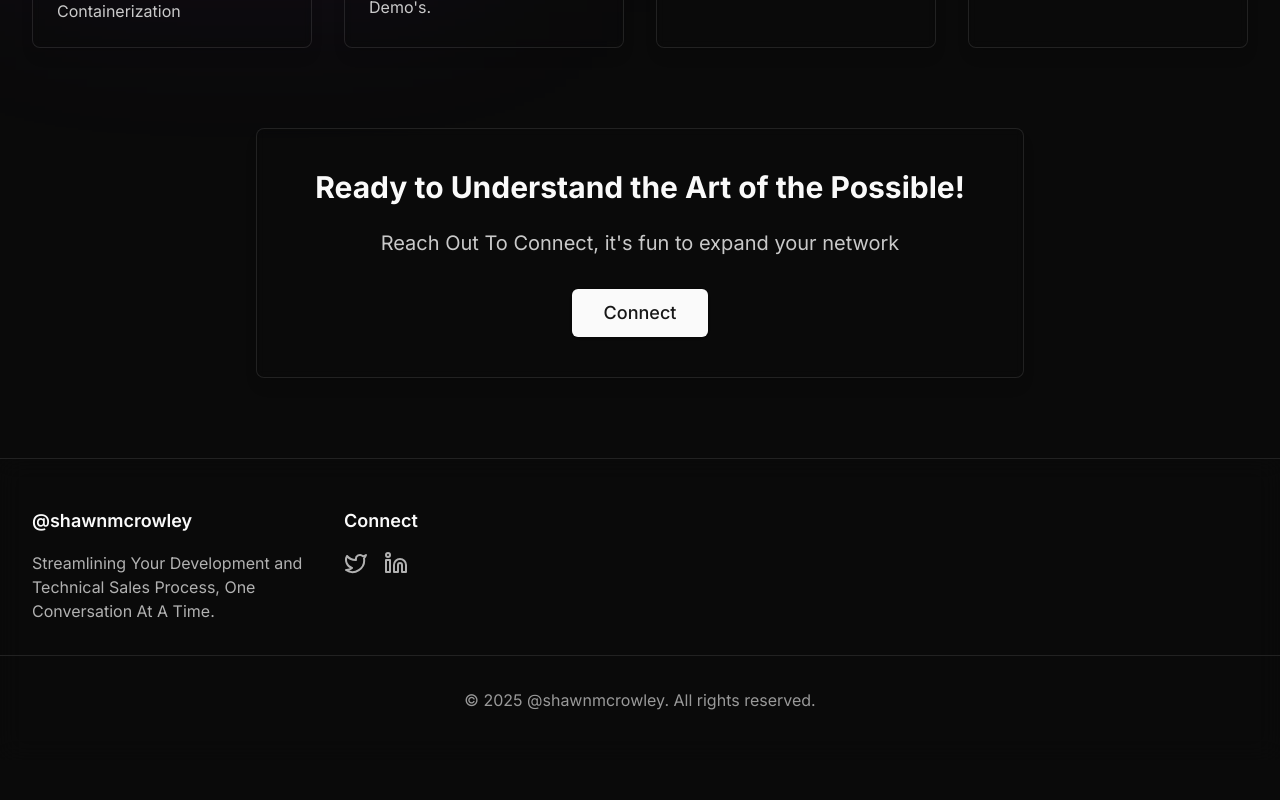
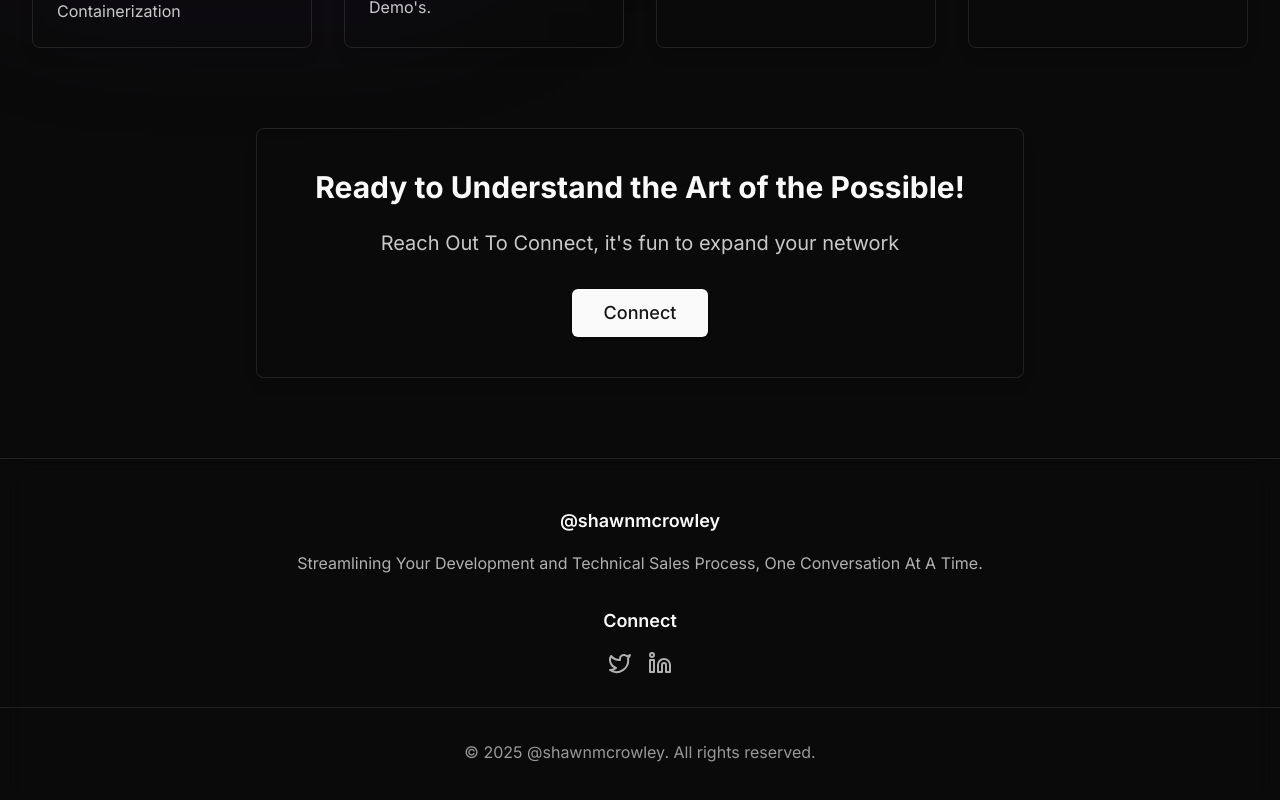
Before and after one commit to shawnmcrowley/shawnmcrowley.github.io, a Next.js app: page / in a window 1280 px wide. Shown: the part 854-1654 px from the top of the page. Before the commit the page ends 1614 px from the top, so only its background shows below. Built offline with nearby package versions, Linux system fonts and the light colour scheme.

Commit message:
Updated Footer

```diff
--- a/app/components/footer.js
+++ b/app/components/footer.js
@@ -4,14 +4,14 @@ import { Twitter, Linkedin } from "lucide-react"
 export default function Footer() {
   return (
     <footer className="backdrop-blur-md bg-background/80 border-t border-white/10 py-12">
-      <div className="container mx-auto grid grid-cols-1 md:grid-cols-4 gap-8">
-        <div>
+      <div className="container mx-auto text-center">
+        <div className="mb-8">
           <h3 className="text-lg font-semibold mb-4">@shawnmcrowley</h3>
-          <p className="text-foreground/70">Streamlining Your Development and Technical Sales Process, One Conversation At A Time.</p>
+          <p className="text-foreground/70 max-w-4xl mx-auto">Streamlining Your Development and Technical Sales Process, One Conversation At A Time.</p>
         </div>
-        <div>
+        <div className="mb-8">
           <h4 className="text-lg font-semibold mb-4">Connect</h4>
-          <div className="flex space-x-4">
+          <div className="flex justify-center space-x-4">
             <Link href="https://www.twitter.com/shawnmcrowley/" className="text-foreground/70 hover:text-foreground transition-colors">
               <Twitter className="h-6 w-6" />
             </Link>
@@ -21,7 +21,7 @@ export default function Footer() {
           </div>
         </div>
       </div>
-      <div className="container mx-auto mt-8 pt-8 border-t border-white/10 text-center text-foreground/60">
+      <div className="container mx-auto pt-8 border-t border-white/10 text-center text-foreground/60">
         <p>&copy; 2025 @shawnmcrowley. All rights reserved.</p>
       </div>
     </footer>
```
